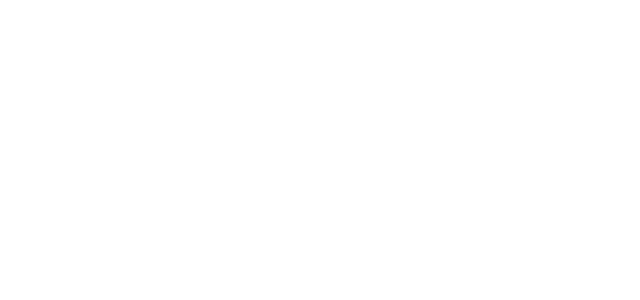
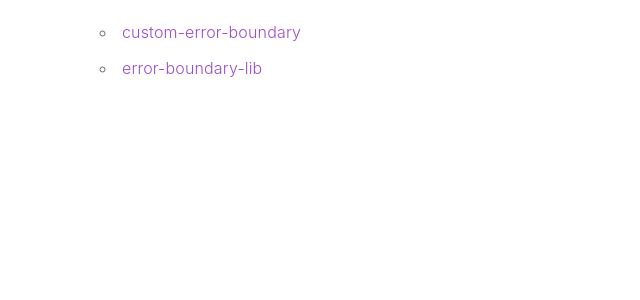
Before and after one commit to Amnok/React-tests, a React (Create React App) app: page /error-boundary in a window 1280 px wide. Before the commit this address had no page. Shown: the top 300 px of the page, without its empty margins (0-640 px from the left). Built offline with nearby package versions, Linux system fonts and the light colour scheme.

Commit message:
error-boundary

```diff
--- a/package.json
+++ b/package.json
@@ -14,6 +14,7 @@
     "qs": "^6.10.2",
     "react": "^17.0.2",
     "react-dom": "^17.0.2",
+    "react-error-boundary": "^3.1.4",
     "react-icons": "^4.3.1",
     "react-loading-skeleton": "^3.0.2",
     "react-rating-stars-component": "^2.2.0",
--- a/src/App.js
+++ b/src/App.js
@@ -1,26 +1,14 @@
 import './App.css';
-import React, {useState} from 'react';
+import React, { useState } from 'react';
 import UserContext from './context/userContext';
-import HookRouter from './hooks/hooks-router';
-import ReduxRouter from './redux/reduxRouter';
-import {
-  Route,
-  Routes
-} from "react-router-dom";
-import Home from './Home';
+import AppRouter from './app-router';
 
 function App() {
   const [theme, setTheme] = useState(0);
   return (
-    <div className='container'>
-      <UserContext.Provider value={{theme, setTheme}}>
-      <div>
-        <Routes>
-        <Route path="/hooks/*" element={<HookRouter/>}/>
-        <Route path="/redux/*" element={<ReduxRouter/>}/>
-        <Route path="/" element={<Home/>}/>
-        </Routes>
-      </div>
+    <div className="container">
+      <UserContext.Provider value={{ theme, setTheme }}>
+        <AppRouter />
       </UserContext.Provider>
     </div>
   );
--- /dev/null
+++ b/src/app-router.jsx
@@ -0,0 +1,22 @@
+import React, { Suspense } from 'react';
+import { Route, Routes } from 'react-router-dom';
+import Home from './Home';
+
+const HooksRouter = React.lazy(() => import('./hooks/hooks-router'));
+const ReduxRouter = React.lazy(() => import('./redux/redux-router'));
+const ErrorBoundary = React.lazy(() =>
+  import('./error-boundary/error-boundary-Router')
+);
+
+export default function AppRouter() {
+  return (
+    <Suspense fallback={<div>Loading...</div>}>
+      <Routes>
+        <Route path="/hooks/*" element={<HooksRouter />} />
+        <Route path="/redux/*" element={<ReduxRouter />} />
+        <Route path="/error-boundary/*" element={<ErrorBoundary />} />
+        <Route path="/" element={<Home />} />
+      </Routes>
+    </Suspense>
+  );
+}
--- a/src/assets/data.js
+++ b/src/assets/data.js
@@ -98,3 +98,18 @@ export function getRedux() {
         }
     ]
 }
+
+export function getErrorBoundary() {
+    return [
+        {
+            "id": "2",
+            "name": "custom-error-boundary",
+            "url": "error-boundary-custom"
+        },
+        {
+            "id": "1",
+            "name": "error-boundary-lib",
+            "url": "error-boundary-lib"
+        },
+    ]
+}
--- /dev/null
+++ b/src/error-boundary/error-boundary-Router.jsx
@@ -0,0 +1,17 @@
+import React from 'react';
+import { Route, Routes } from 'react-router-dom';
+import Home from './index';
+import CustomErrorBoundary from './custom';
+
+export default function ErrorBoundaryRouter() {
+  return (
+    <Routes>
+      <Route
+        path="/error-boundary-custom"
+        element={<CustomErrorBoundary />}
+      ></Route>
+      {/* <Route path="/error-boundary-lib" element={}></Route> */}
+      <Route path="/" element={<Home />} />
+    </Routes>
+  );
+}
--- /dev/null
+++ b/src/error-boundary/index.js
@@ -0,0 +1,22 @@
+import React from 'react';
+import { Link } from 'react-router-dom';
+import { getErrorBoundary } from '../assets/data';
+
+function Home() {
+  const style = {
+    marginTop: '20px',
+  };
+  return (
+    <div style={style}>
+      <ul>
+        {getErrorBoundary().map((val) => (
+          <li key={val.id}>
+            <Link to={val.url}>{val.name}</Link>
+          </li>
+        ))}
+      </ul>
+    </div>
+  );
+}
+
+export default Home;
```
Also changed, not shown: src/error-boundary/custom/errorBoundary.jsx (renamed from src/error-boundary/errorBoundary.jsx), src/error-boundary/custom/first.jsx (renamed from src/error-boundary/first.jsx), src/error-boundary/custom/index.jsx (renamed from src/error-boundary/wrapping-component.jsx), src/redux/redux-router.jsx (renamed from src/redux/reduxRouter.jsx), 1 other file (tests, documents, lock files or other folders).
